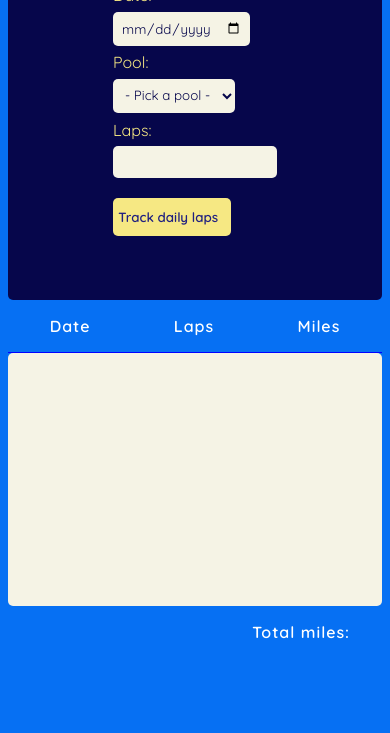
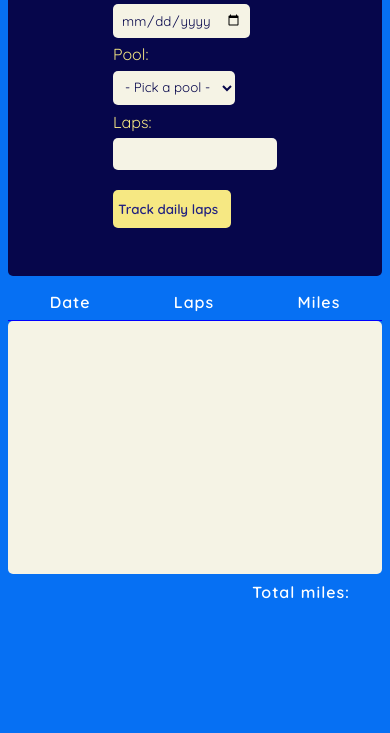
Before and after one commit to michaella23/swim-distance-tracker, a website built with webpack: page index.html in a window 390 px wide. Shown: the part 111-844 px from the top of the page. Built offline with nearby package versions, Linux system fonts and the light colour scheme; some packages are replaced by stand-ins of ours; no server answers; the database is empty; files whose address does not match are found by name.

Commit message:
weird style tweaks. need to make more responsive

```diff
--- a/style.css
+++ b/style.css
@@ -45,8 +45,8 @@
     display: flex;
     flex-direction: column;
     align-items: center;
-    margin: 1em 0 0;
-    padding: 1em 0 2em;
+    /* margin: 1em 0 0; */
+    padding: 1.5rem 0 1rem;
 }
 
 form > * {
@@ -93,11 +93,20 @@
 
 .stats-heading,
 .total-el {
+    /* margin-top: 0.5rem; */
     margin-right: 2rem;
     text-align: right;
     font-weight: 600;
     letter-spacing: 1px;
-    /* margin-right: 7em; */
+}
+
+
+.stats-heading p {
+    margin-bottom: 0.5rem;
+}
+
+.total-el {
+    margin-top: 0.5rem;
 }
 
 .stats-heading,
@@ -114,6 +123,4 @@
     height: 30vh;
     overflow: scroll;
     border-radius: 5px;
-    /* display: flex;
-    flex-direction: column; */
 }
```
Also changed, not shown: 1 other file.
